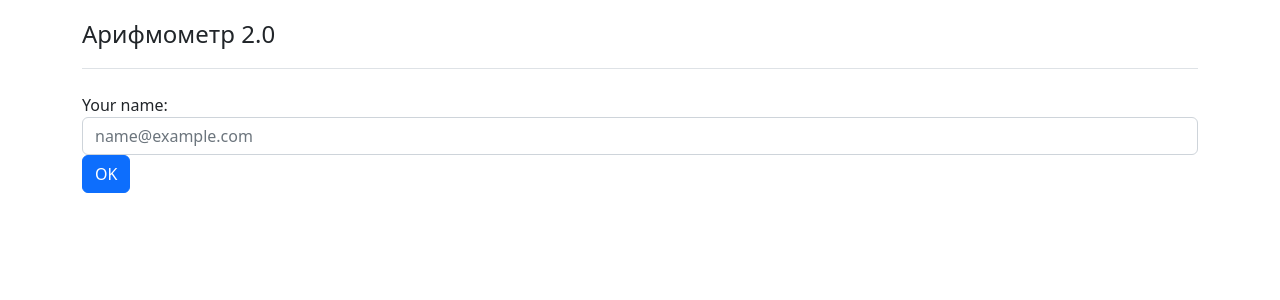
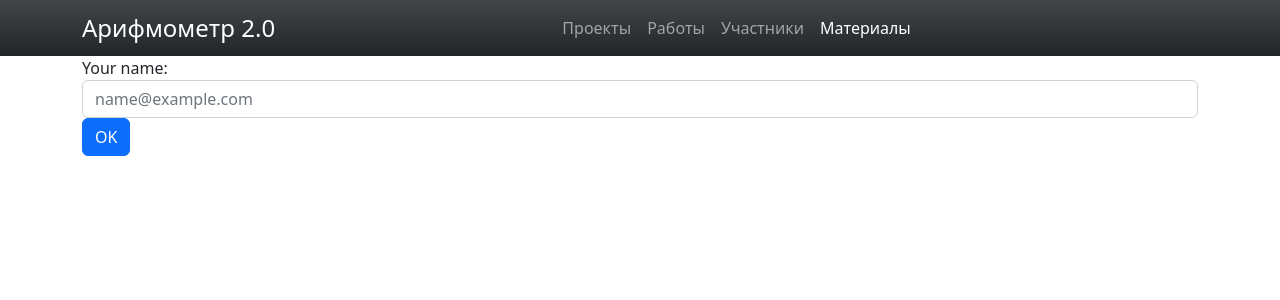
Before and after one commit to TrC1ty/NIR, a Django app: page /create-work in a window 1280 px wide. Shown: the top 300 px of the page. Run offline with Django 4.2, Linux system fonts and the light colour scheme.

Commit message:
Добавили nav bar

```diff
--- a/templates/base/base.html
+++ b/templates/base/base.html
@@ -9,6 +9,7 @@
     <script src="https://cdn.jsdelivr.net/npm/bootstrap@5.2.0-beta1/dist/js/bootstrap.bundle.min.js"
             integrity="sha384-pprn3073KE6tl6bjs2QrFaJGz5/SUsLqktiwsUTF55Jfv3qYSDhgCecCxMW52nD2"
             crossorigin="anonymous"></script>
+
     {% block scripts %}
 
     {% endblock %}
@@ -19,17 +20,45 @@
 </head>
 <body>
 <main>
-    <div class="container">
-        <header class="d-flex flex-wrap justify-content-center py-3 mb-4 border-bottom">
-            <a href="/" class="d-flex align-items-center mb-3 mb-md-0 me-md-auto text-dark text-decoration-none">
-                <span class="fs-4">Арифмометр 2.0</span>
-            </a>
+
+        <header>
+<!--            <a href="/" class="d-flex align-items-center mb-3 mb-md-0 me-md-auto text-dark text-decoration-none">-->
+<!--                <span class="fs-4">Арифмометр 2.0</span>-->
+<!--            </a>-->
+
+            <nav class="navbar navbar-expand-lg navbar-dark bg-dark bg-gradient">
+                <div class="container">
+                    <div class="navbar-collapse offcanvas-collapse">
+                        <a href="/"
+                           class="d-flex align-items-center mb-3 mb-md-0 me-md-auto text-dark text-decoration-none">
+                            <span class="fs-4" style="color:white">Арифмометр 2.0</span>
+                        </a>
+                        <ul class="navbar-nav me-auto mb-2 mb-lg-0">
+                            <li class="nav-item">
+                                <a class="nav-link">Проекты</a>
+                            </li>
+                            <li>
+                                <a class="nav-link">Работы</a>
+                            </li>
+                            <li>
+                                <a class="nav-link">Участники</a>
+                            </li>
+                            <li>
+                                <a class="nav-link active" href="{%url 'create-material'%}">Материалы</a>
+                            </li>
+                        </ul>
+                    </div>
+                </div>
+            </nav>
 
         </header>
-        {% block content %}
+        <div class="container">
+            {% block content %}
 
         {% endblock %}
-    </div>
+        </div>
+
+
 
 </main>
 </body>
```
